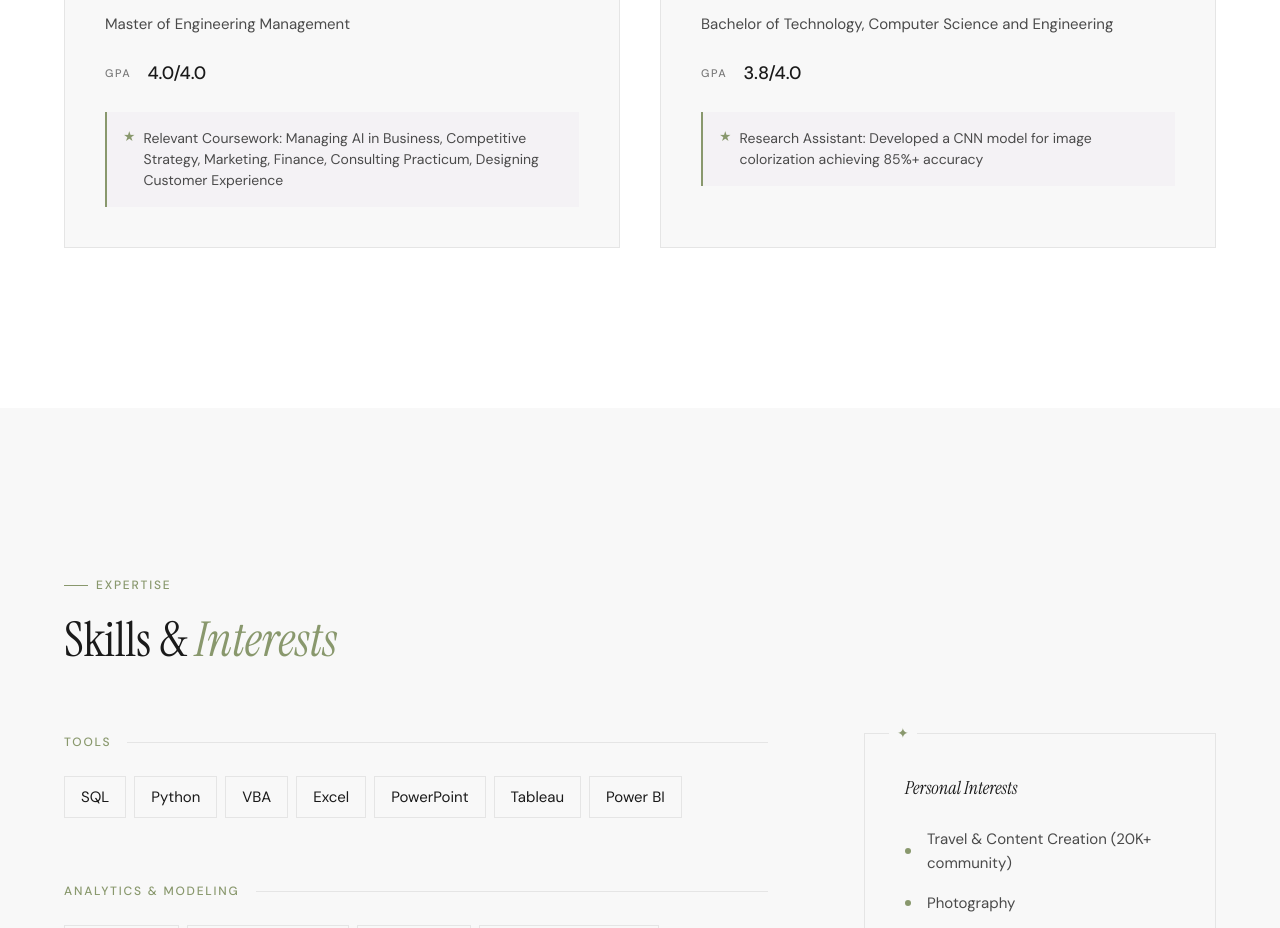
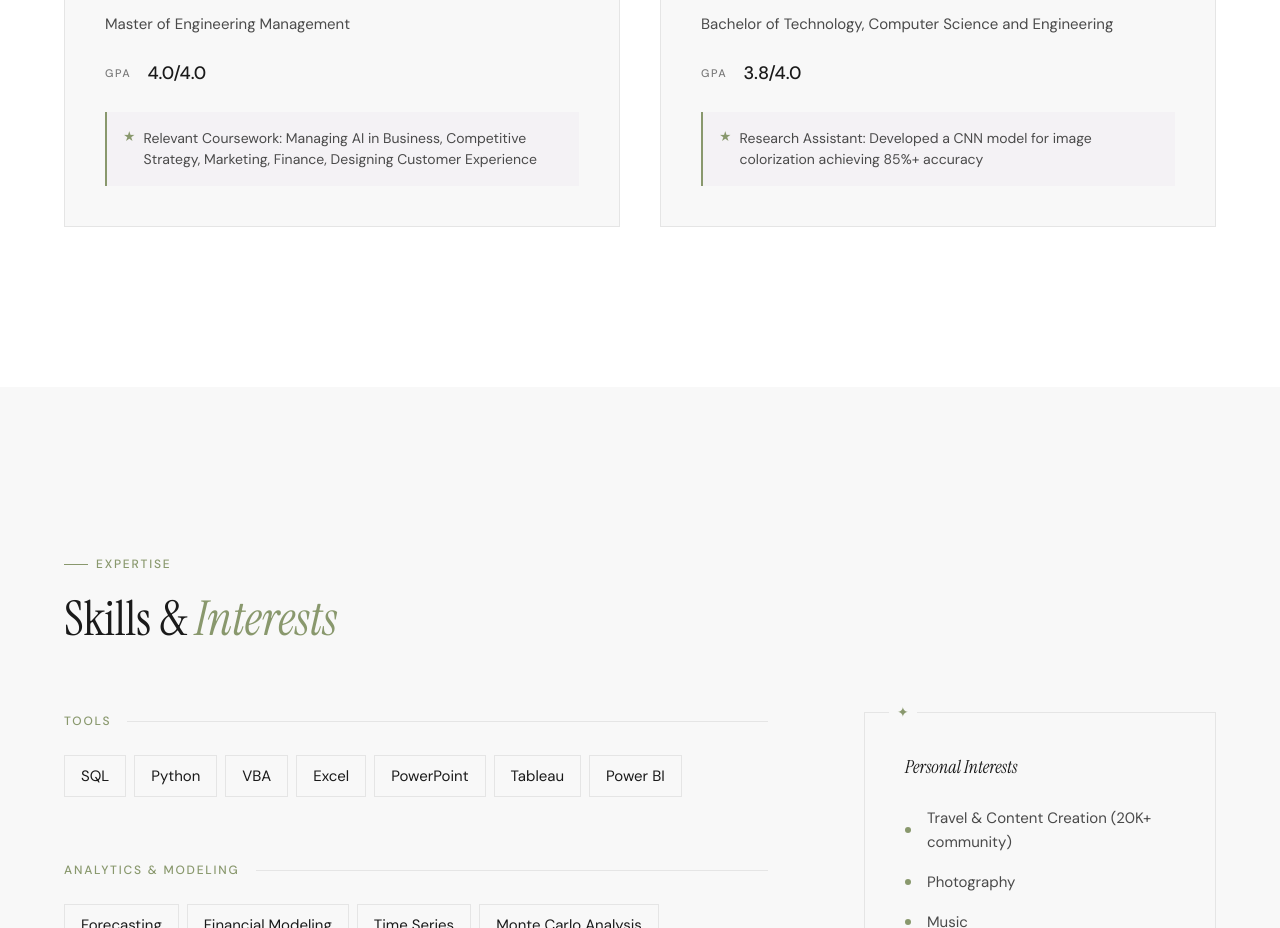
Before and after one commit to snehachauhanduke/snehachauhanduke.github.io, a React (Vite) app: page / in a window 1280 px wide. Shown: the part 2720-3648 px from the top of the page. Built offline with nearby package versions, Linux system fonts and the light colour scheme.

Commit message:
Removed CPP

```diff
--- a/src/components/Education.tsx
+++ b/src/components/Education.tsx
@@ -13,7 +13,6 @@ const Education = () => {
         'Competitive Strategy',
         'Marketing',
         'Finance',
-        'Consulting Practicum',
         'Designing Customer Experience',
       ],
     },
```
